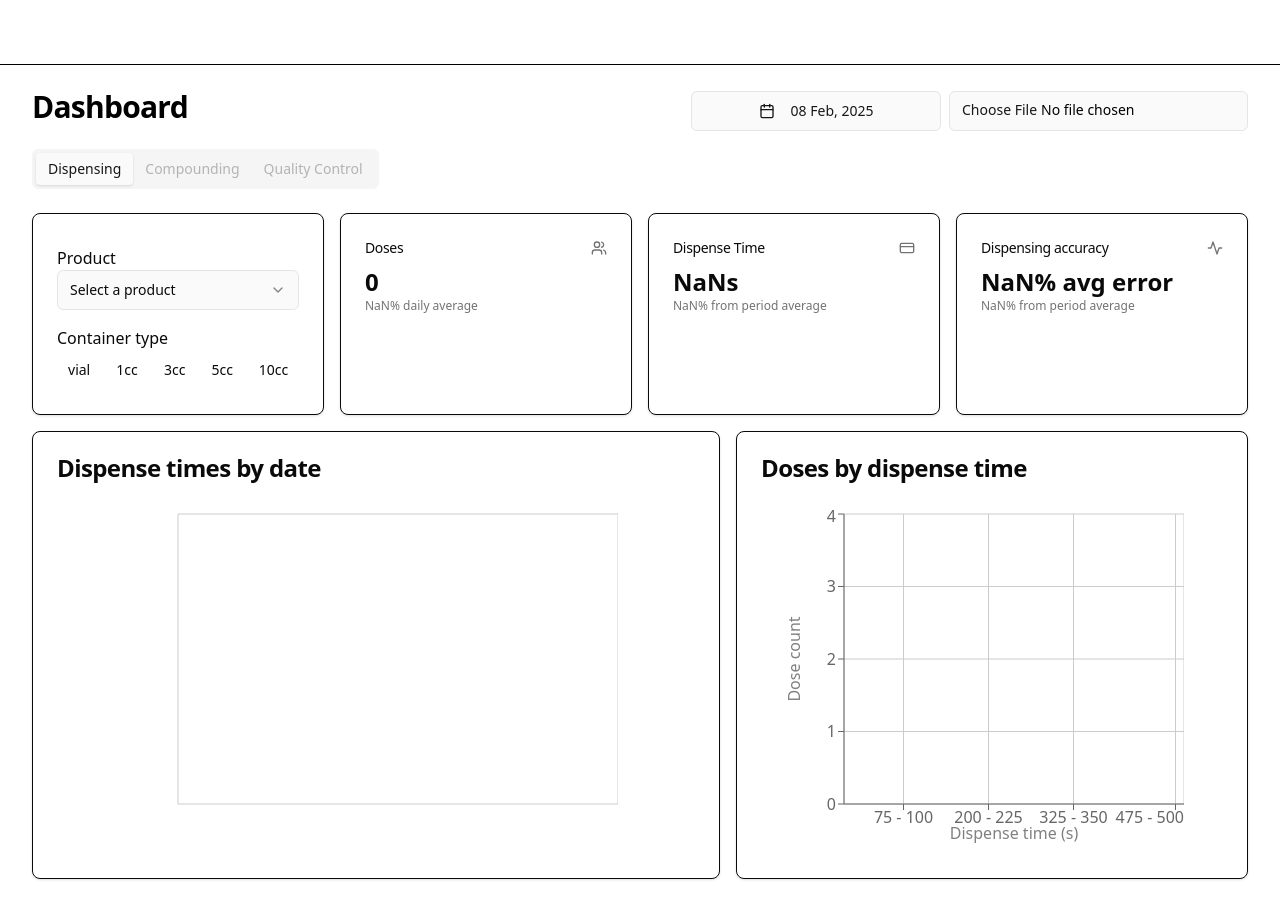
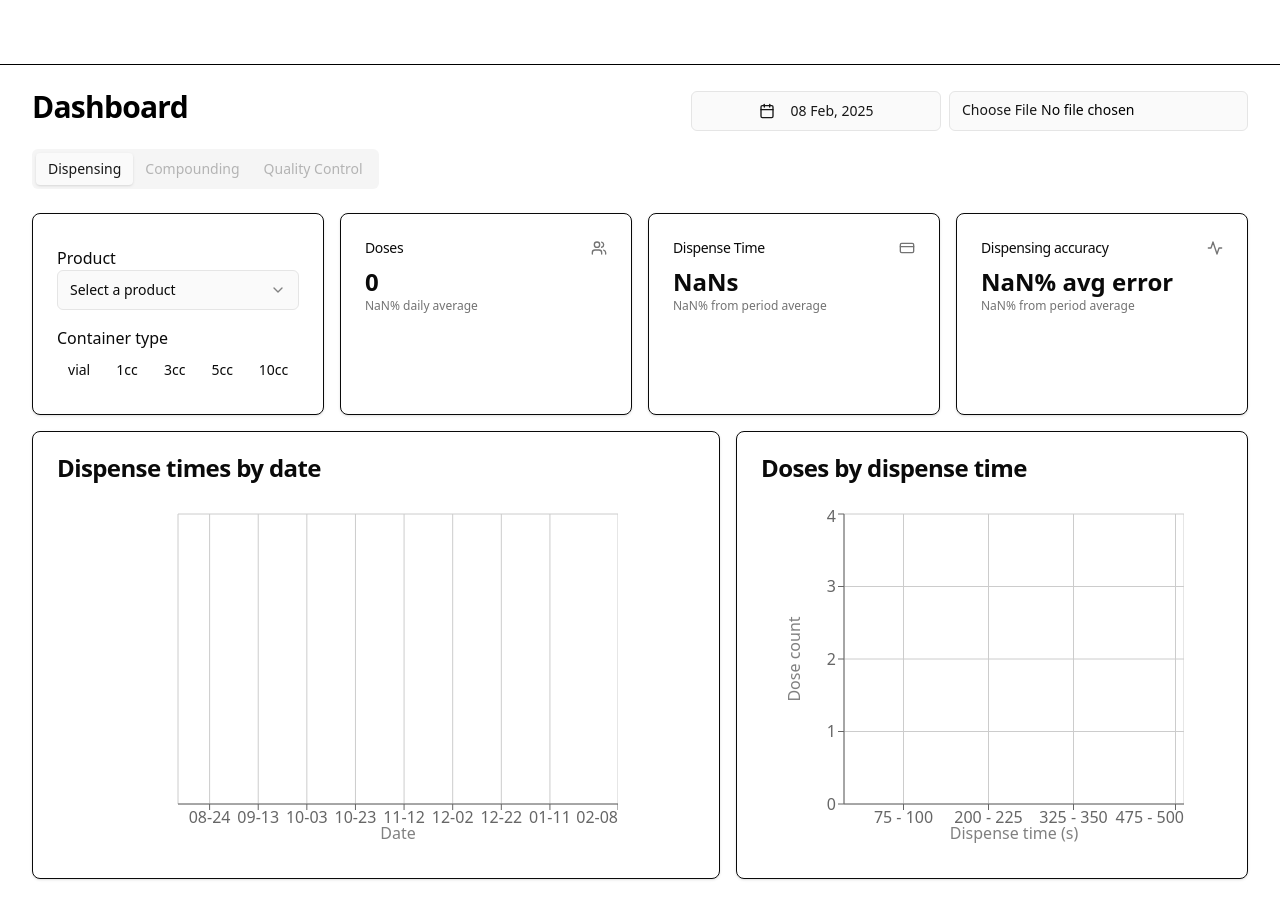
Before and after one commit to tmhntr/biorx-tech-dashboard, a React (Vite) app: page / in a window 1280 px wide. Built offline with nearby package versions, Linux system fonts and the light colour scheme.

Commit message:
feat: implement dynamic window length for average dispense time calculation

```diff
--- a/src/App.tsx
+++ b/src/App.tsx
@@ -16,6 +16,9 @@ import DispenseTimeCard from "./components/DispenseTimeCard";
 import { products } from "./lib/products";
 import DispenseTimesHistogram from "./components/DispenseTimesHistogram";
 import AverageDispenseTimesCard from "./components/AverageDispenseTimesCard";
+
+type Window = "1 month" | "3 months" | "6 months";
+export const window_length: Window = "6 months";
 
 export default function DashboardPage() {
   const [data, setData] = React.useState<DataRow[]>([]);
@@ -37,7 +40,7 @@ export default function DashboardPage() {
           container: selectedContainer,
           filled_datetime: date && {
             end: date?.toISOString(),
-            start: addMonths(date, -1).toISOString(),
+            start: addMonths(date, -6).toISOString(),
           },
         })
       );
--- a/src/components/AverageDispenseTimesCard.tsx
+++ b/src/components/AverageDispenseTimesCard.tsx
@@ -10,6 +10,7 @@ import {
   Label,
 } from "recharts";
 import { DataRow } from "@/lib/data";
+import { window_length } from "@/App";
 
 interface AverageDispenseTimesCardProps {
   data: DataRow[];
@@ -25,20 +26,49 @@ const AverageDispenseTimesCard: React.FC<AverageDispenseTimesCardProps> = ({
     }[]
   >([]);
   useEffect(() => {
-    const averageByDay = Object.groupBy(data, (it) =>
-      new Date(it.filled_datetime).toISOString().slice(5, 10)
+    const filteredData = data.filter((row) => row.dispense_time);
+    const averageByDay = Object.groupBy(filteredData, (it) =>
+      it.filled_date
     );
-    const averages = Object.keys(averageByDay).map((key) => {
-      const dayData = averageByDay[key];
-      const sum = dayData?.reduce(
-        (acc, it) => acc + (it.dispense_time || 0),
-        0
-      );
+    // create an array of each calendar date for the last 6 months
+
+    let window_days
+    switch (window_length) {
+        case "1 month":
+            window_days = 30
+            break;
+        case "3 months":
+            window_days = 90
+            break;
+        case "6 months":
+            window_days = 182
+            break;
+
+        default:
+            window_days = 30
+            break;
+    }
+    const lastDate = Object.keys(averageByDay).sort().reverse()[0] || new Date().toISOString().slice(0, 10);
+    const dateArray = Array.from({ length: window_days }, (_, i) => {
+      const date = new Date(lastDate);
+      date.setDate(date.getDate() - i);
+      return date;
+    }).reverse();
+    // calculate the average dispense time for each date
+    const averages = dateArray.map((date) => {
+      const dateString = date.toISOString().slice(0, 10);
+      const dispenseTimes = averageByDay[dateString];
+      if (!dispenseTimes || dispenseTimes.length === 0) {
+        return { date: dateString.slice(5,10), avg_dispense_time: null };
+      }
+      const total = dispenseTimes.reduce((acc, it) => acc + it.dispense_time!, 0);
+      const avg = dispenseTimes.length === 0 ? null : total / dispenseTimes.length;
       return {
-        date: key,
-        avg_dispense_time: sum && dayData ? sum / dayData.length : null,
+        date: dateString.slice(5,10),
+        avg_dispense_time: avg,
       };
     });
+
     setAverageDispenseTimes(averages);
   }, [data]);
 
--- a/src/lib/data.ts
+++ b/src/lib/data.ts
@@ -24,6 +24,7 @@ export type DataRow = {
   final_volume: number;
   notes: string;
   filled_datetime: string;
+  filled_date: string;
   dispense_time: number | null;
   activity_error: number | null;
   container: Container;
@@ -71,6 +72,7 @@ export const processRow = (row: SheetRow): DataRow => {
     final_volume: row.final_volume,
     notes: row.notes,
     filled_datetime,
+    filled_date: row.filled_date.toISOString().slice(0, 10),
     dispense_time: null,
     activity_error: (activity_error >= 0 && activity_error <= 10) ? activity_error : null,
     container: getContainer(row.final_volume, row.procedure),
```
